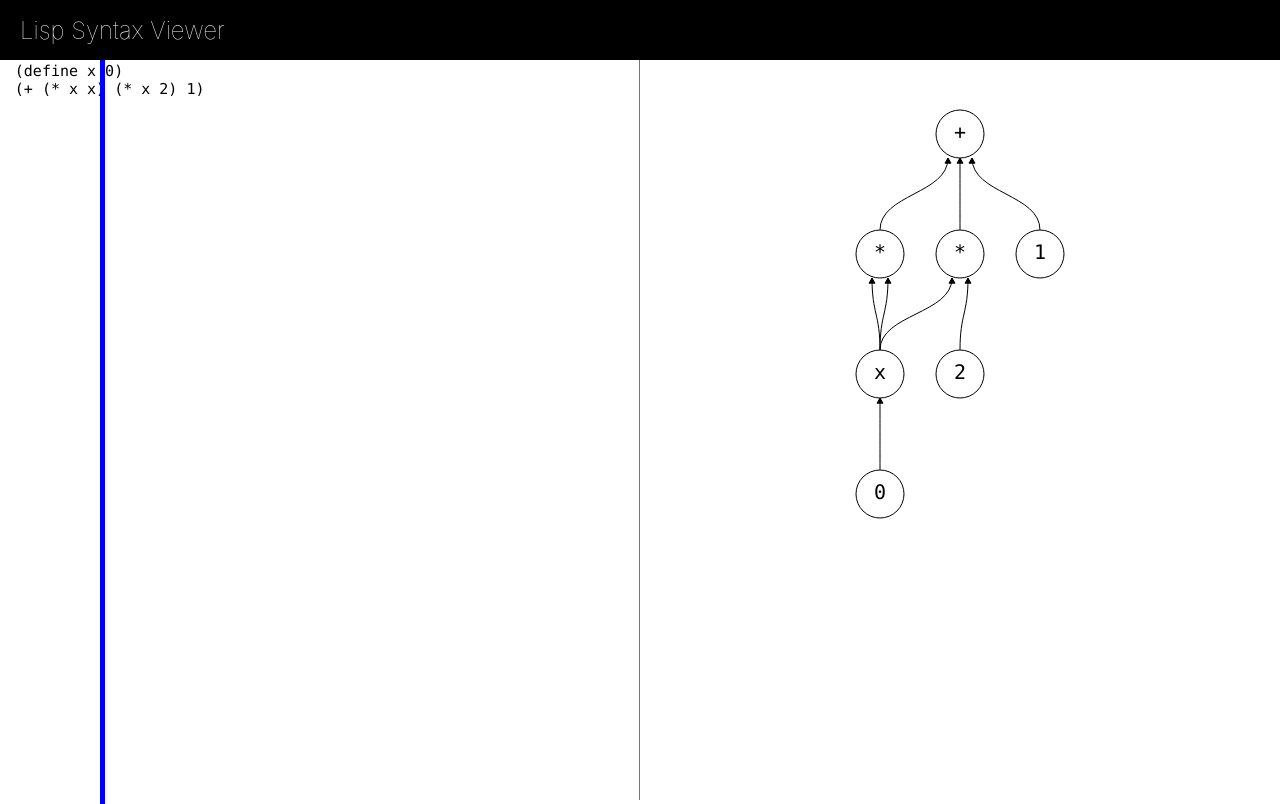
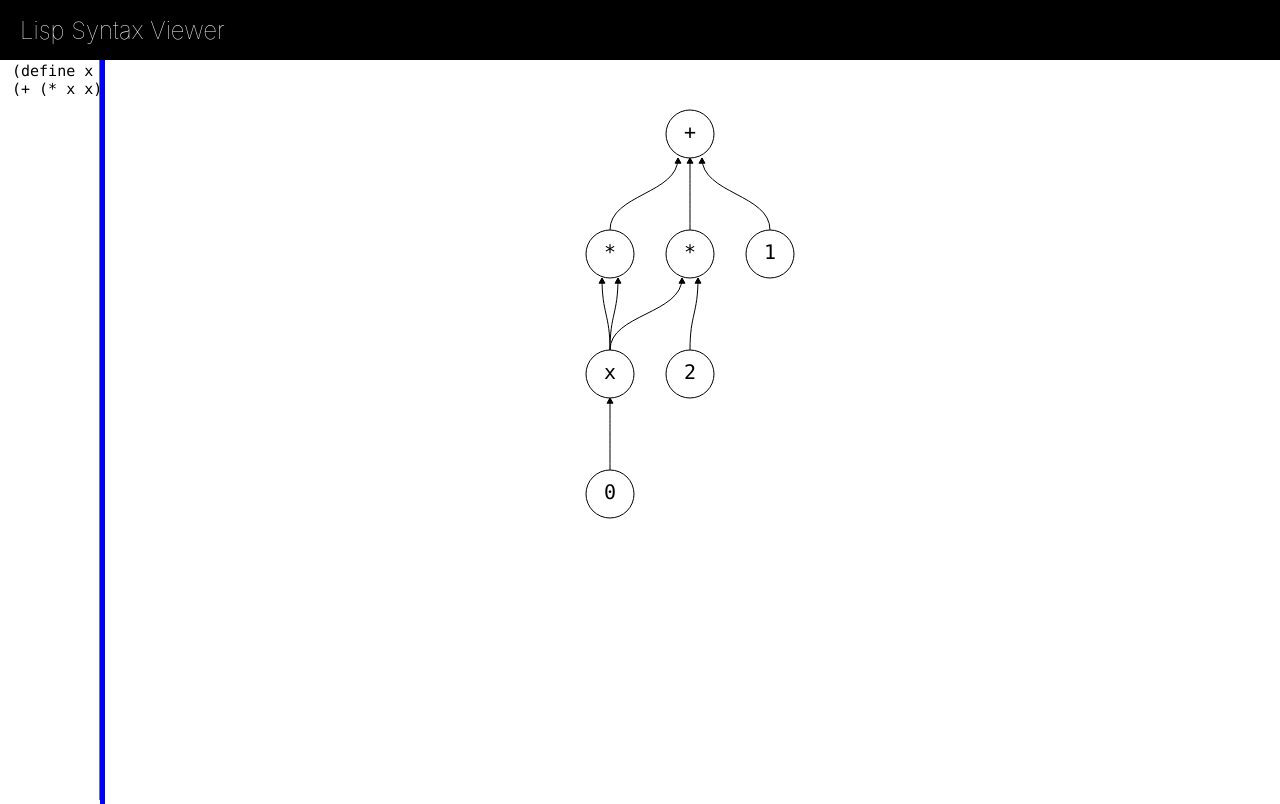
Before and after one commit to season1618/syntax-viewer, a React (Create React App) app: page / in a window 1280 px wide. Built offline with nearby package versions, Linux system fonts and the light colour scheme.

Commit message:
resize editor, canvas according to split bar

```diff
--- a/src/components/Canvas.css
+++ b/src/components/Canvas.css
@@ -1,5 +1,4 @@
 canvas {
   height: 100%;
-  width: 50%;
   margin: 0;
 }
--- a/src/components/Canvas.tsx
+++ b/src/components/Canvas.tsx
@@ -1,7 +1,7 @@
 import './Canvas.css';
 import { Node } from '../converter/layout';
 import { useState, useEffect, useContext } from 'react';
-import { NodeContext } from '../App';
+import { BorderContext, NodeContext } from '../App';
 
 function Canvas() {
   const [mousePressed, setMousePressed] = useState(false);
@@ -9,6 +9,7 @@ function Canvas() {
   const [origin, setOrigin] = useState({ x: 0, y: 0 });
   const [logScale, setLogScale] = useState(0);
   const [canvasSize, setCanvasSize] = useState({ height: 0, width: 0 });
+  const [borderX, setBorderX] = useContext(BorderContext);
   const [tree, setTree] = useContext(NodeContext);
 
   function updateMousePos(x: number, y: number) {
@@ -107,6 +108,7 @@ function Canvas() {
 
   return (
     <canvas
+      style={{width: window.innerWidth - borderX}}
       onMouseDown={(e) => setMousePressed(true)}
       onMouseUp={(e) => setMousePressed(false)}
       onMouseMove={
--- a/src/components/CodeEditor.css
+++ b/src/components/CodeEditor.css
@@ -1,15 +1,13 @@
 div#editor {
   height: 100%;
-  width: 50%;
 }
 
 textarea {
   box-sizing: border-box;
   height: 100%;
-  width: 98%;
   resize: none;
 
-  margin-left: 2%;
+  margin-left: 10px;
 
   border-top-style: none;
   border-bottom-style: none;
--- a/src/components/CodeEditor.tsx
+++ b/src/components/CodeEditor.tsx
@@ -1,11 +1,12 @@
 import './CodeEditor.css';
 import { useState, useEffect, useContext } from 'react';
-import { NodeContext } from '../App';
+import { BorderContext, NodeContext } from '../App';
 import { convert } from '../converter/main';
 
 function CodeEditor() {
   const [code, setCode] = useState('(define x 0)\n(+ (* x x) (* x 2) 1)');
   const [cursorPos, setCursorPos] = useState(-1);
+  const [borderX, setBorderX] = useContext(BorderContext);
   const [tree, setTree] = useContext(NodeContext);
   const indent = 4;
   let target: HTMLTextAreaElement;
@@ -63,6 +64,7 @@ function CodeEditor() {
   return (
     <div id="editor">
       <textarea
+        style={{width: borderX - 10}}
         value={code}
         onChange={
           (e) => {
```
